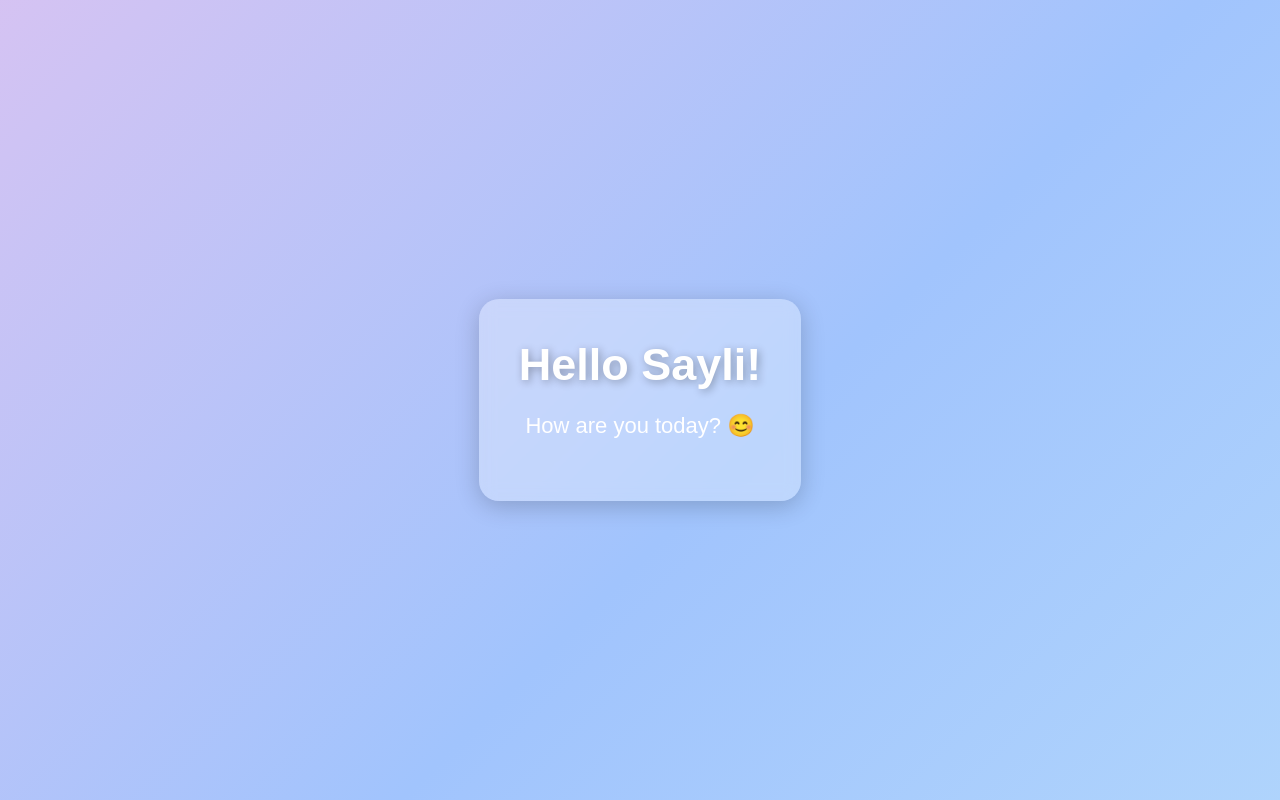
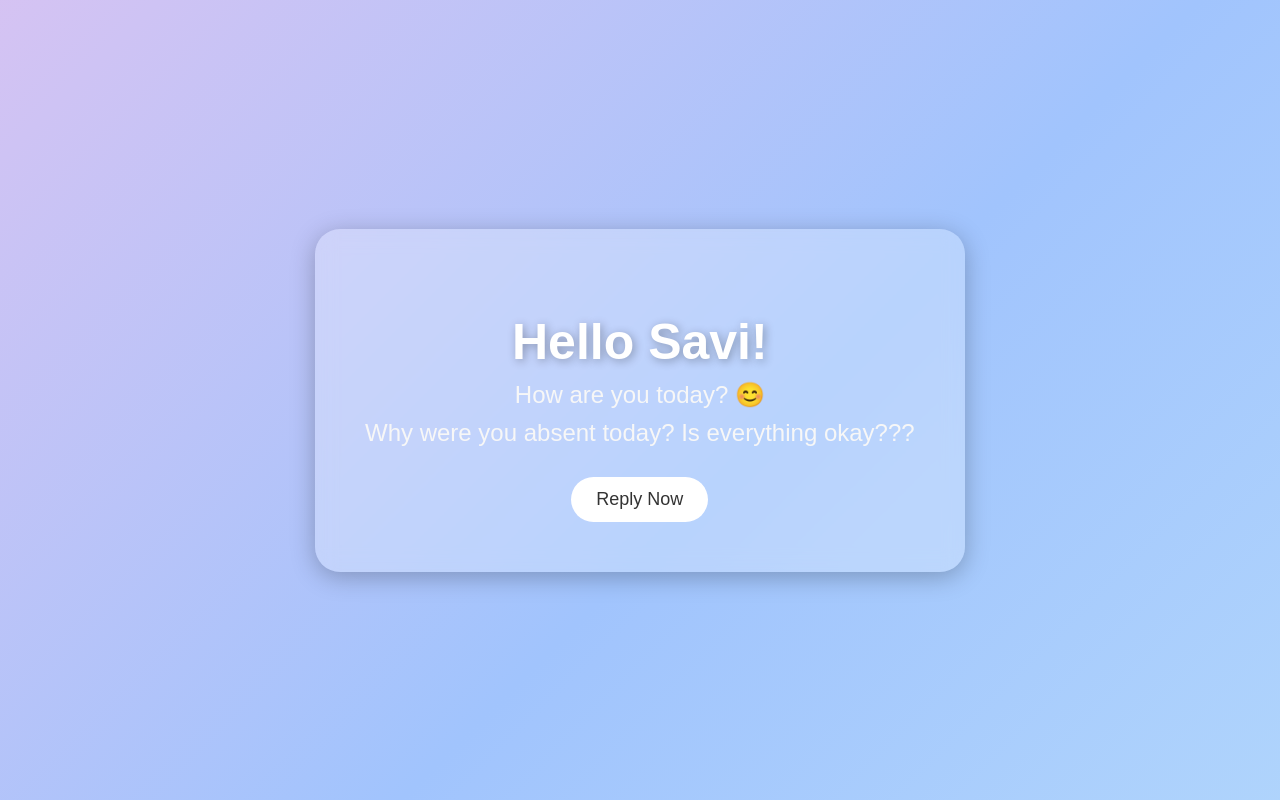
Before and after one commit to Ravish73/chatgptweb, a plain HTML site: page index.html in a window 1280 px wide. Drawn offline with Linux system fonts and the light colour scheme.

Commit message:
Add files via upload

```diff
--- a/index.html
+++ b/index.html
@@ -2,7 +2,7 @@
 <html lang="en">
 <head>
     <meta charset="UTF-8">
-    <title>Hello Sayli</title>
+    <title>Hello Savi</title>
 
     <style>
         body {
@@ -25,32 +25,58 @@
         }
 
         .box {
-            background: rgba(255, 255, 255, 0.3);
-            padding: 40px;
-            border-radius: 20px;
-            backdrop-filter: blur(8px);
-            box-shadow: 0px 5px 25px rgba(0, 0, 0, 0.2);
+            background: rgba(255, 255, 255, 0.25);
+            padding: 50px;
+            border-radius: 25px;
+            backdrop-filter: blur(10px);
+            box-shadow: 0px 5px 25px rgba(0, 0, 0, 0.25);
             text-align: center;
+            animation: popIn 1s ease;
+        }
+
+        @keyframes popIn {
+            0% { transform: scale(0.7); opacity: 0; }
+            100% { transform: scale(1); opacity: 1; }
         }
 
         h1 {
-            font-size: 45px;
+            font-size: 50px;
             color: #ffffff;
-            margin: 0;
-            text-shadow: 2px 2px 8px rgba(0,0,0,0.3);
+            margin-bottom: 10px;
+            text-shadow: 2px 2px 10px rgba(0,0,0,0.3);
         }
 
         p {
-            font-size: 22px;
-            color: #fff;
+            font-size: 24px;
+            color: #f7f7f7;
+            margin: 10px 0;
+        }
+
+        .btn {
+            margin-top: 20px;
+            padding: 12px 25px;
+            background: #ffffff;
+            color: #333;
+            border-radius: 30px;
+            font-size: 18px;
+            cursor: pointer;
+            transition: 0.3s ease;
+            border: none;
+        }
+
+        .btn:hover {
+            transform: scale(1.1);
+            background: #ffe8f8;
         }
     </style>
 </head>
 
 <body>
     <div class="box">
-        <h1>Hello Sayli!</h1>
+        <h1>Hello Savi!</h1>
         <p>How are you today? 😊</p>
+        <p>Why were you absent today? Is everything okay???</p>
+        <button class="btn">Reply Now</button>
     </div>
 </body>
 </html>
```
